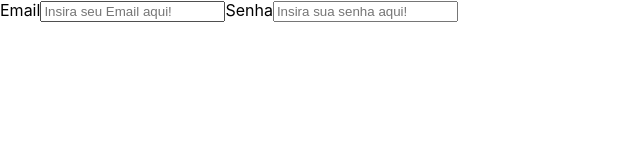
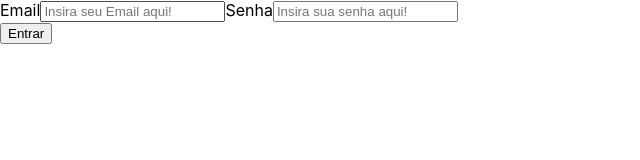
Before and after one commit to cae07/sd-013-a-project-trybewallet, a React (Create React App) app: page / in a window 1280 px wide. Shown: the top 160 px of the page, without its empty margins (0-640 px from the left). Built offline with nearby package versions, Linux system fonts and the light colour scheme.

Commit message:
Requisito 1 corrigido

```diff
--- a/src/pages/Login.js
+++ b/src/pages/Login.js
@@ -23,6 +23,9 @@ class Login extends React.Component {
               placeholder="Insira sua senha aqui!"
             />
           </label>
+          <div>
+            <input type="button" value="Entrar" />
+          </div>
         </form>
       </div>
     );
```
Also changed, not shown: src/tests/testConfig.js (+1 -1 lines).
